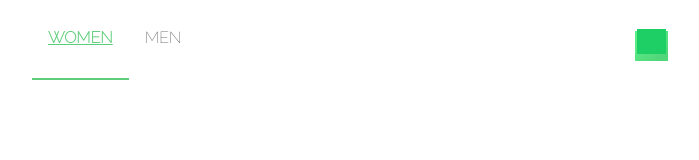
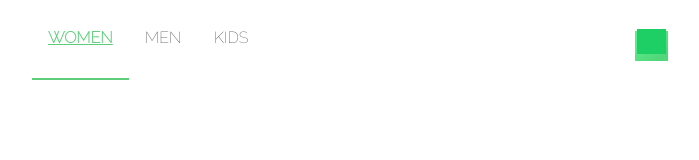
Before and after one commit to koomekevo/scanditest, a React (Create React App) app: page / in a window 1280 px wide. Shown: the top 160 px of the page, without its empty margins (69-768 px from the left). Built offline with nearby package versions, Linux system fonts and the light colour scheme; the HTML template or start-up script is replaced by a standard one.

Commit message:
Add KIDS button

```diff
--- a/src/components/Header/Navigation.jsx
+++ b/src/components/Header/Navigation.jsx
@@ -283,6 +283,132 @@ const ButtonMenPaddingRight = styled.div`
   flex-grow: 0;
 `;
 
+// Start of ButtonKids
+const ButtonKids = styled.div`
+  /* _Header / Elements / Desktop / Buttons */
+
+  /* Auto layout */
+
+  display: flex;
+  flex-direction: row;
+  align-items: flex-end;
+  padding: 0px;
+
+  width: 68px;
+  height: 56px;
+
+  /* Inside auto layout */
+
+  flex: none;
+  order: 2;
+  flex-grow: 0;
+`;
+
+const ButtonKidsPaddingLeft = styled.div`
+  /* Padding left */
+
+  width: 16px;
+  height: 2px;
+
+  /* --c-primary */
+
+  background: #5ece7b;
+  opacity: 0;
+
+  /* Inside auto layout */
+
+  flex: none;
+  order: 0;
+  flex-grow: 0;
+`;
+
+const ButtonKidsLabelLayout = styled.div`
+  /* Label */
+
+  /* Auto layout */
+
+  display: flex;
+  flex-direction: column;
+  align-items: center;
+  padding: 0px;
+  gap: 30px;
+
+  width: 36px;
+  height: 52px;
+
+  /* Inside auto layout */
+
+  flex: none;
+  order: 1;
+  flex-grow: 0;
+`;
+
+const ButtonKidsLabel = styled.div`
+  /* Label */
+
+  width: 36px;
+  height: 20px;
+
+  font-family: "Raleway";
+  font-style: normal;
+  font-weight: 400;
+  font-size: 16px;
+  line-height: 120%;
+  /* identical to box height, or 19px */
+
+  display: flex;
+  align-items: center;
+  text-align: center;
+  text-transform: uppercase;
+
+  /* --c-text */
+
+  color: #1d1f22;
+
+  /* Inside auto layout */
+
+  flex: none;
+  order: 0;
+  flex-grow: 0;
+`;
+
+const ButtonKidsBorder = styled.div`
+  /* Border */
+
+  width: 36px;
+  height: 2px;
+
+  /* --c-primary */
+
+  background: #5ece7b;
+  opacity: 0;
+
+  /* Inside auto layout */
+
+  flex: none;
+  order: 1;
+  align-self: stretch;
+  flex-grow: 0;
+`;
+
+const ButtonKidsPaddingRight = styled.div`
+  /* Padding right */
+
+  width: 16px;
+  height: 2px;
+
+  /* --c-primary */
+
+  background: #5ece7b;
+  opacity: 0;
+
+  /* Inside auto layout */
+
+  flex: none;
+  order: 2;
+  flex-grow: 0;
+`;
+
 export default class Navigation extends Component {
   render() {
     return (
@@ -308,6 +434,14 @@ export default class Navigation extends Component {
             </ButtonMenLabelLayout>
             <ButtonMenPaddingRight></ButtonMenPaddingRight>
           </ButtonMen>
+          <ButtonKids>
+            <ButtonKidsPaddingLeft></ButtonKidsPaddingLeft>
+            <ButtonKidsLabelLayout>
+              <ButtonKidsLabel>KIDS</ButtonKidsLabel>
+              <ButtonKidsBorder></ButtonKidsBorder>
+            </ButtonKidsLabelLayout>
+            <ButtonKidsPaddingRight></ButtonKidsPaddingRight>
+          </ButtonKids>
         </HeaderNavigation>
       </NavigationLayout>
     );
```
